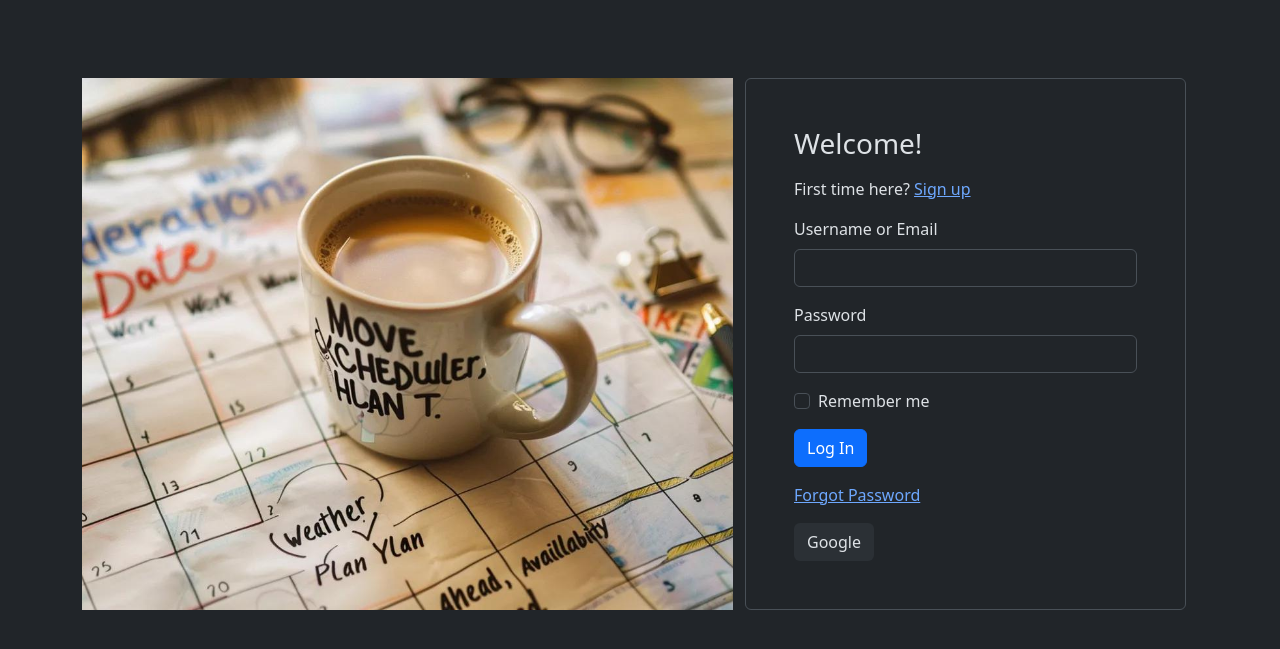
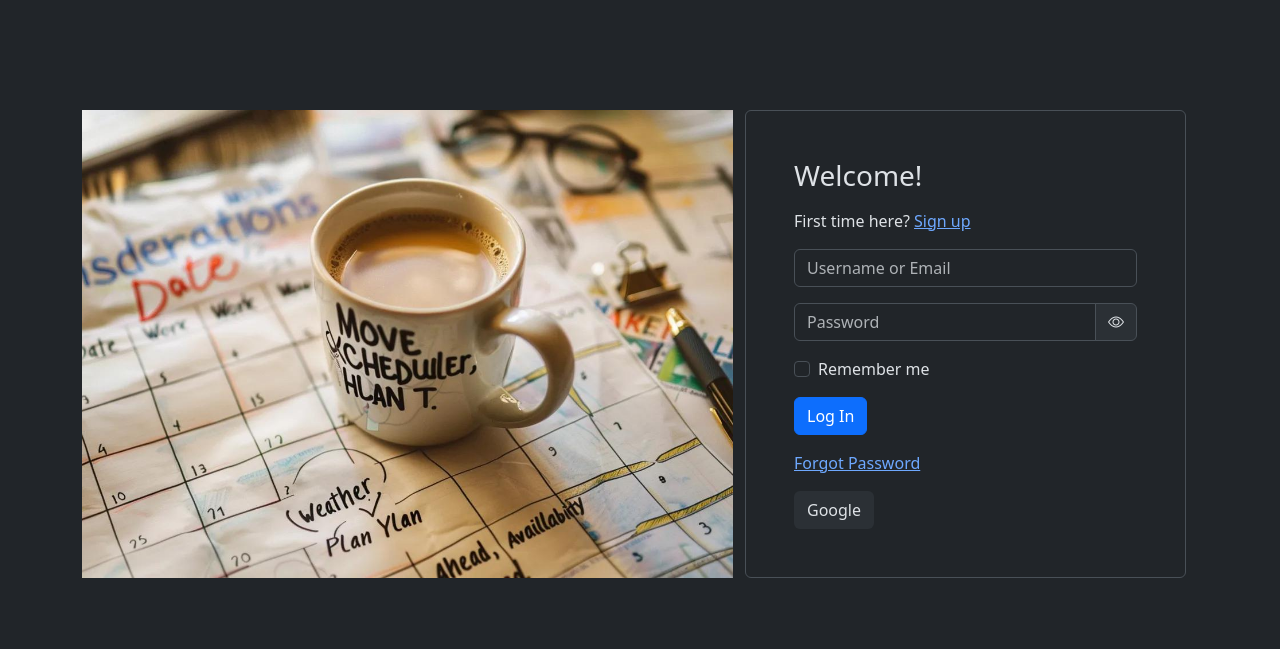
Before and after one commit to YeTengji/project, a Flask app: page /login in a window 1280 px wide. Shown: the part 56-705 px from the top of the page. Run offline with Flask 3, Linux system fonts and the light colour scheme.

Commit message:
feat: implement password toggle visibility. \ fix: capture theme during login

```diff
--- a/app.py
+++ b/app.py
@@ -78,6 +78,8 @@ def login():
             user = db.session.execute(stmt).scalar_one_or_none()
             if user and check_password_hash(user.password, login_form.password.data):
                 login_user(user, remember=login_form.remember.data)
+                user.theme.theme = login_form.theme.data
+                db.session.commit()
                 flash('Logged in successfully.', 'success')
                 return redirect(url_for('dashboard'))
             else:
--- a/forms.py
+++ b/forms.py
@@ -7,9 +7,10 @@ from models import db, User
 
 class LoginForm(FlaskForm):
     form_type = HiddenField('Form Type', default='login')
-    identifier = StringField('Username or Email', validators=[DataRequired(), Length(min=3, max=64)])
-    password = PasswordField('Password', validators=[DataRequired()])
+    identifier = StringField('Username or Email', validators=[DataRequired(), Length(min=3, max=64)], render_kw={"placeholder": "Username or Email"})
+    password = PasswordField('Password', validators=[DataRequired()], render_kw={"placeholder": "Password"})
     remember = BooleanField('Remember me')
+    theme = HiddenField('Theme')
     submit = SubmitField('Log In')
 
 class SignUpForm(FlaskForm):
--- a/static/js/main.js
+++ b/static/js/main.js
@@ -27,13 +27,17 @@ function themeSwitcher() {
         toggleBtn.classList.add(newTheme === 'dark' ? 'btn-light' : 'btn-dark');
 
         const signUpForm = document.querySelector('#signUpModal form');
-        const themeInput = signUpForm?.querySelector('[name="theme"]');
-        if (themeInput) {
-            themeInput.value = newTheme;
+        const signUpThemeInput = signUpForm?.querySelector('[name="theme"]');
+        const loginForm = document.querySelector('#loginFormBlock form')
+        const loginThemeInput = loginForm?.querySelector('[name="theme"]');
+        if (signUpThemeInput) {
+            signUpThemeInput.value = newTheme;
+        } else if (loginThemeInput) {
+            loginThemeInput.value = newTheme;
         }
 
         // Send Theme to App
-        if (isAuthenticated === true) {
+        if (isAuthenticated) {
             fetch('/update-theme', {
             method: 'POST',
             headers: {
@@ -56,6 +60,17 @@ function showModal(triggerID, modalID) {
     }
 }
 
+// Toggle Password Visibility
+function togglePasswordVisibility(inputId, iconId) {
+    const input = document.getElementById(inputId);
+    const icon = document.getElementById(iconId);
+    const isHidden = input.type === "password";
+
+    input.type = isHidden ? "text" : "password";
+    icon.className = isHidden ? "bi-eye-slash" : "bi bi-eye";
+}
+
+// Main?
 document.addEventListener("DOMContentLoaded", () => {
     autoDismissAlerts();
     themeSwitcher();
--- a/templates/components/_signup_modal.html
+++ b/templates/components/_signup_modal.html
@@ -40,17 +40,31 @@
                     </div>
                     <div class="col-md-6">
                         {{ signup_form.password.label(class="form-label") }}
-                        {{ signup_form.password(class="form-control") }}
+                        <div class="input-group">
+                        {{ signup_form.password(class="form-control", id="signup-form-password") }}
+                            <span class="input-group-text"
+                                onclick="togglePasswordVisibility('signup-form-password', 'toggle-signup-form-password')"
+                                style="cursor:pointer;">
+                                <i class="bi bi-eye" id="toggle-signup-form-password"></i>
+                            </span>
                         {% for error in signup_form.password.errors %}
                         <div class="text-danger">{{ error }}</div>
                         {% endfor %}
+                        </div>
                     </div>
                     <div class="col-md-6">
                         {{ signup_form.confirm_password.label(class="form-label") }}
-                        {{ signup_form.confirm_password(class="form-control") }}
+                        <div class="input-group">
+                        {{ signup_form.confirm_password(class="form-control", id="signup-form-confirm-password") }}
+                            <span class="input-group-text"
+                                onclick="togglePasswordVisibility('signup-form-confirm-password', 'toggle-signup-form-confirm-password')"
+                                style="cursor:pointer;">
+                                <i class="bi bi-eye" id="toggle-signup-form-confirm-password"></i>
+                            </span>
                         {% for error in signup_form.confirm_password.errors %}
                         <div class="text-danger">{{ error }}</div>
                         {% endfor %}
+                        </div>
                     </div>
 
                     <div>
--- a/templates/layout.html
+++ b/templates/layout.html
@@ -9,6 +9,7 @@
     <!-- Bootstrap CSS -->
     <link href="https://cdn.jsdelivr.net/npm/bootstrap@5.3.8/dist/css/bootstrap.min.css" rel="stylesheet"
         integrity="sha384-sRIl4kxILFvY47J16cr9ZwB07vP4J8+LH7qKQnuqkuIAvNWLzeN8tE5YBujZqJLB" crossorigin="anonymous">
+    <link rel="stylesheet" href="https://cdn.jsdelivr.net/npm/bootstrap-icons@1.13.1/font/bootstrap-icons.min.css">
     <link href="{{ url_for('static', filename='favicon.png') }}" rel="icon" type="image/png">
 </head>
 
--- a/templates/login.html
+++ b/templates/login.html
@@ -12,7 +12,7 @@
         </div>
 
         <div class="col-md-5 d-flex">
-            <div class="container border rounded p-5 w-100">
+            <div id="loginFormBlock" class="container border rounded p-5 w-100">
                 <div class="mb-3">
                     <h3>Welcome!</h3>
                 </div>
@@ -25,16 +25,17 @@
                     {{ login_form.hidden_tag() }}
 
                     <div class="mb-3">
-                        {{ login_form.identifier.label(class="form-label") }}
                         {{ login_form.identifier(class="form-control") }}
                         {% for error in login_form.identifier.errors %}
                             <div class="text-danger">{{ error }}</div>
                         {% endfor %}
                     </div>
 
-                    <div class="mb-3">
-                        {{ login_form.password.label(class="form-label") }}
-                        {{ login_form.password(class="form-control") }}
+                    <div class="input-group mb-3">
+                        {{ login_form.password(class="form-control", id="login-form-password") }}
+                        <span class="input-group-text" onclick="togglePasswordVisibility('login-form-password', 'toggle-login-form-password')" style="cursor:pointer;">
+                            <i class="bi bi-eye" id="toggle-login-form-password"></i>
+                        </span>
                         {% for error in login_form.password.errors %}
                             <div class="text-danger">{{ error }} </div>
                         {% endfor %}
```
Also changed, not shown: templates/change_password.html (+22 -3 lines), templates/reset_password.html (+19 -2 lines).
